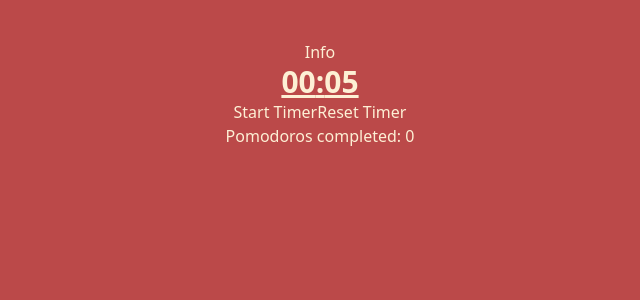
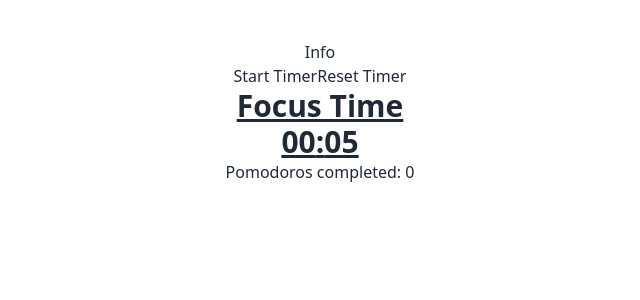
Before and after one commit to GreRut/pomodoro-automatico, a React (Vite) app in the folder pomodoro/: page / in a window 1280 px wide. Shown: the top 300 px of the page, without its empty margins (320-960 px from the left). Built offline with nearby package versions, Linux system fonts and the light colour scheme.

Commit message:
feat: introduce break time

```diff
--- a/pomodoro/src/App.css
+++ b/pomodoro/src/App.css
@@ -2,15 +2,16 @@
 @tailwind components;
 @tailwind utilities;
 
-body {
+body.default-style {
   margin: 0;
   padding: 0;
   background-color: #bb4949;
   height: 100vh;
   color: #fdf0d5;
+  transition: background-color 0.5s ease;
 }
 
-.complete-background {
+body.complete-background {
   background-color: #fdf0d5;
   height: 100vh;
   transition: background-color 0.5s ease;
--- a/pomodoro/src/components/Timer.tsx
+++ b/pomodoro/src/components/Timer.tsx
@@ -1,23 +1,32 @@
 import { MouseEventHandler, useState, useEffect } from 'react';
-import '../App.css';
 
 interface TimerProps {
   onPomodoroComplete: () => void;
 }
 
 const Timer = ({ onPomodoroComplete }: TimerProps) => {
-  const FOCUS_TIME_MINUTES = 5 * 1000;
-  const [timerCount, setTimerCount] = useState<number>(FOCUS_TIME_MINUTES);
+  const FOCUS_TIME_MS = 5 * 1000;
+  const BREAK_TIME_MS = 5 * 1000;
+
+  const [timerCount, setTimerCount] = useState<number>(FOCUS_TIME_MS);
   const [timerInterval, setTimerInterval] = useState<number | null>(null);
+  const [isBreak, setIsBreak] = useState<boolean>(false);
 
   useEffect(() => {
     if (timerCount <= 0 && timerInterval !== null) {
       clearInterval(timerInterval);
       setTimerInterval(null);
+
+      if (isBreak) {
+        setIsBreak(false);
+        resetTimer(FOCUS_TIME_MS);
+      } else {
+        setIsBreak(true);
+        resetTimer(BREAK_TIME_MS);
         onPomodoroComplete();
-      resetTimer();
       }
-  }, [timerCount, timerInterval, onPomodoroComplete]);
+    }
+  }, [timerCount, timerInterval, isBreak, onPomodoroComplete]);
 
   const toggleTimer: MouseEventHandler<HTMLButtonElement> = () => {
     if (timerInterval === null) {
@@ -29,29 +38,30 @@
     }
   };
 
-  const resetTimer = () => {
+  const resetTimer = (time = FOCUS_TIME_MS) => {
     if (timerInterval !== null) {
       clearInterval(timerInterval);
       setTimerInterval(null);
     }
-    setTimerCount(FOCUS_TIME_MINUTES);
+    setTimerCount(time);
   };
 
   const timerDate = new Date(timerCount);
 
   return (
-    <>
     <div>
+      <button onClick={toggleTimer}>
+        {timerInterval === null ? 'Start Timer' : 'Stop Timer'}
+      </button>
+      <button onClick={() => resetTimer(FOCUS_TIME_MS)}>Reset Timer</button>
+      <h1 className="text-3xl font-bold underline">
+        {isBreak ? 'Break Time' : 'Focus Time'}
+      </h1>
       <h1 className="text-3xl font-bold underline">
         {timerDate.getMinutes().toString().padStart(2, '0')}:
         {timerDate.getSeconds().toString().padStart(2, '0')}
       </h1>
-        <button onClick={toggleTimer}>
-          {timerInterval === null ? 'Start Timer' : 'Stop Timer'}
-        </button>
-        <button onClick={resetTimer}>Reset Timer</button>
     </div>
-    </>
   );
 };
 
```
Lines whose indentation alone changed are shown as unchanged.
